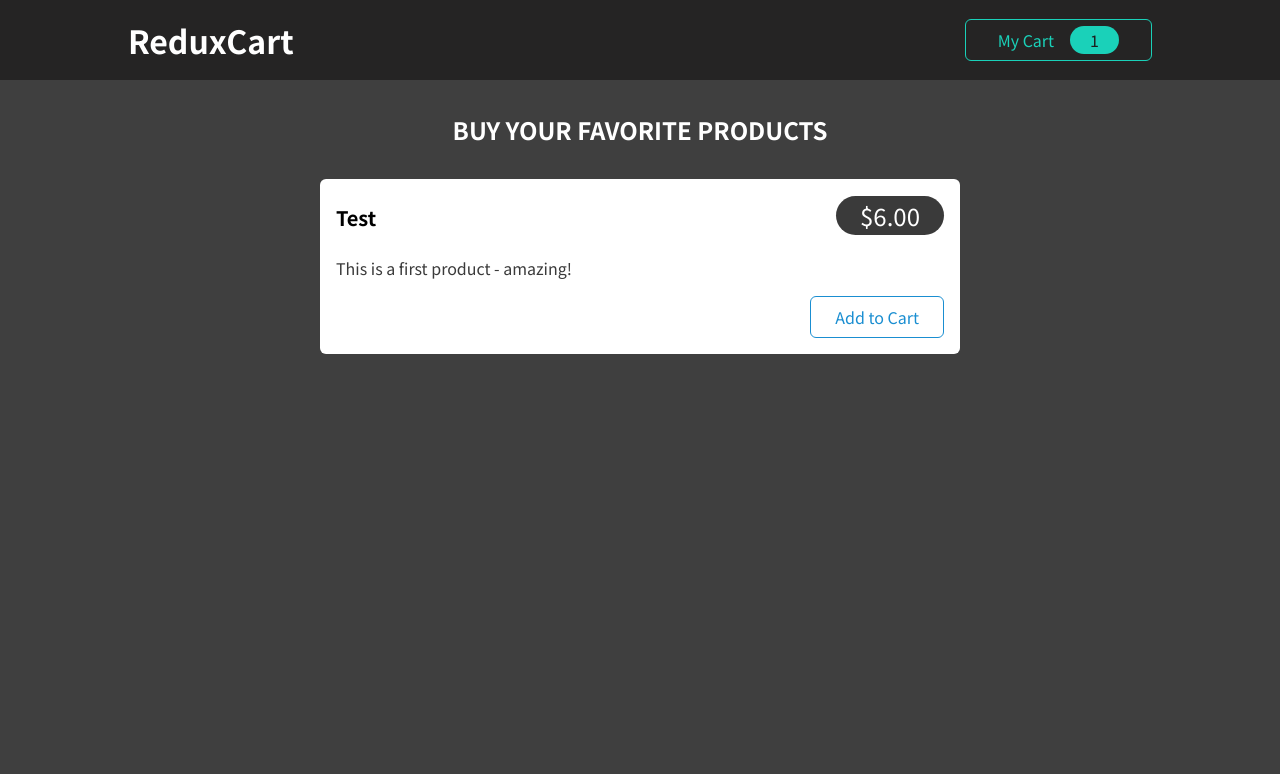
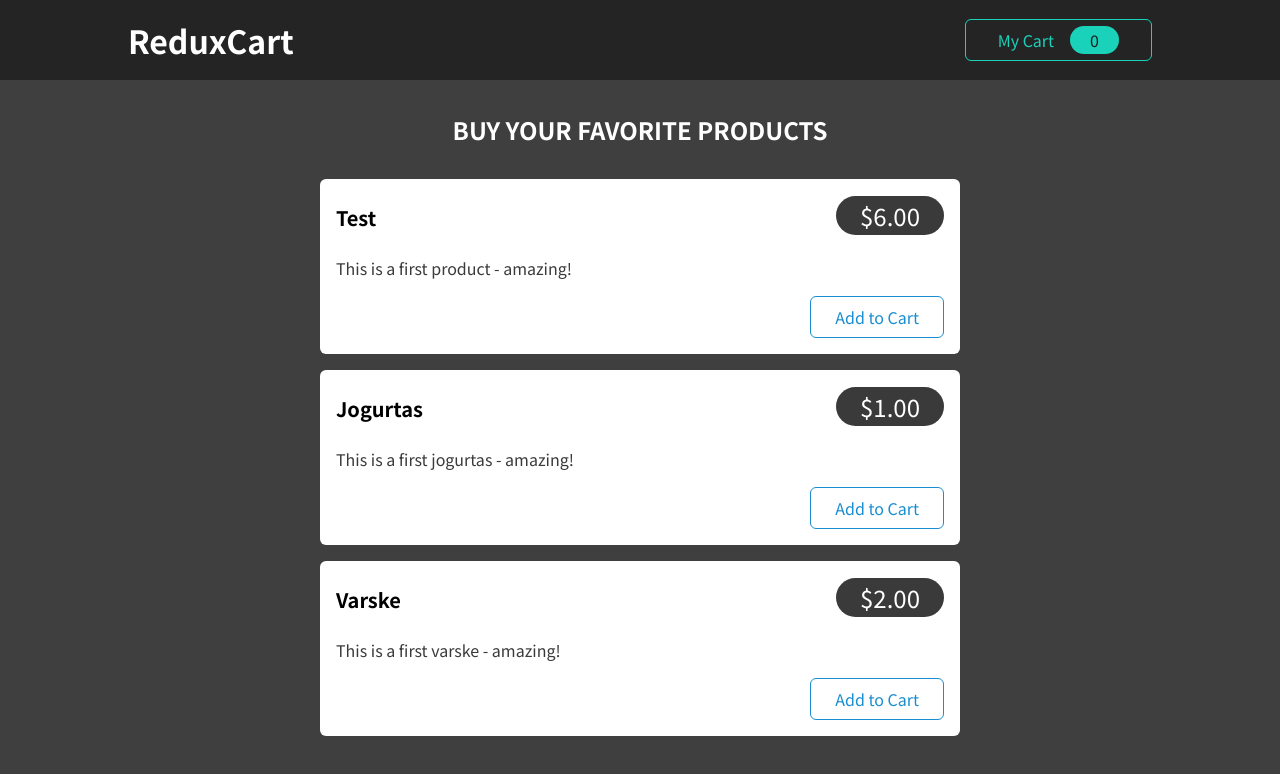
Before and after one commit to Saenvico/cart-app, a React (Create React App) app: page / in a window 1280 px wide. Shown: the top 774 px of the page. Built offline with nearby package versions, Linux system fonts and the light colour scheme.

Commit message:
update whole app with redux

```diff
--- a/src/components/Cart/Cart.js
+++ b/src/components/Cart/Cart.js
@@ -1,15 +1,27 @@
+import { useSelector } from 'react-redux';
 import Card from '../UI/Card';
 import classes from './Cart.module.css';
 import CartItem from './CartItem';
 
 const Cart = (props) => {
+  const items = useSelector((state) => state.cart.items);
+
   return (
     <Card className={classes.cart}>
       <h2>Your Shopping Cart</h2>
       <ul>
-        <CartItem
-          item={{ title: 'Test Item', quantity: 3, total: 18, price: 6 }}
-        />
+        {items.map((item) => (
+          <CartItem
+            key={item.id}
+            item={{
+              id: item.id,
+              title: item.name,
+              quantity: item.quantity,
+              total: item.totalPrice,
+              price: item.price,
+            }}
+          />
+        ))}
       </ul>
     </Card>
   );
--- a/src/components/Cart/CartButton.js
+++ b/src/components/Cart/CartButton.js
@@ -5,6 +5,7 @@ import { uiActions } from '../../store/ui-slice';
 const CartButton = (props) => {
   const dispatch = useDispatch();
   const cartToggled = useSelector((state) => state.ui.cartIsVisible);
+  const quantity = useSelector((state) => state.cart.totalQuantity);
 
   const cartToggleHandler = (e) => {
     e.preventDefault();
@@ -17,7 +18,7 @@ const CartButton = (props) => {
       className={cartToggled ? classes.buttonActive : classes.button}
     >
       <span>My Cart</span>
-      <span className={classes.badge}>1</span>
+      <span className={classes.badge}>{quantity}</span>
     </button>
   );
 };
--- a/src/components/Cart/CartItem.js
+++ b/src/components/Cart/CartItem.js
@@ -1,7 +1,21 @@
+import { useDispatch } from 'react-redux';
+import { cartActions } from '../../store/cart-slice';
 import classes from './CartItem.module.css';
 
 const CartItem = (props) => {
-  const { title, quantity, total, price } = props.item;
+  const { id, title, quantity, total, price } = props.item;
+
+  const dispatch = useDispatch();
+
+  const removeFromCartHandler = () => {
+    dispatch(
+      cartActions.removeItemFromCart({ id, title, quantity, total, price })
+    );
+  };
+
+  const addToCartHandler = () => {
+    dispatch(cartActions.addItemToCart({ id, title, quantity, total, price }));
+  };
 
   return (
     <li className={classes.item}>
@@ -17,8 +31,8 @@ const CartItem = (props) => {
           x <span>{quantity}</span>
         </div>
         <div className={classes.actions}>
-          <button>-</button>
-          <button>+</button>
+          <button onClick={removeFromCartHandler}>-</button>
+          <button onClick={addToCartHandler}>+</button>
         </div>
       </div>
     </li>
--- a/src/components/Shop/ProductItem.js
+++ b/src/components/Shop/ProductItem.js
@@ -1,8 +1,22 @@
+import { useDispatch } from 'react-redux';
+import { cartActions } from '../../store/cart-slice';
 import Card from '../UI/Card';
 import classes from './ProductItem.module.css';
 
 const ProductItem = (props) => {
-  const { title, price, description } = props;
+  const { id, title, price, description } = props;
+
+  const dispatch = useDispatch();
+
+  const addToCartHandler = () => {
+    dispatch(
+      cartActions.addItemToCart({
+        id,
+        title,
+        price,
+      })
+    );
+  };
 
   return (
     <li className={classes.item}>
@@ -13,7 +27,7 @@ const ProductItem = (props) => {
         </header>
         <p>{description}</p>
         <div className={classes.actions}>
-          <button>Add to Cart</button>
+          <button onClick={addToCartHandler}>Add to Cart</button>
         </div>
       </Card>
     </li>
--- a/src/components/Shop/Products.js
+++ b/src/components/Shop/Products.js
@@ -1,16 +1,41 @@
 import ProductItem from './ProductItem';
 import classes from './Products.module.css';
+
+const DUMMY_PRODUCTS = [
+  {
+    id: 1,
+    title: 'Test',
+    price: 6,
+    description: 'This is a first product - amazing!',
+  },
+  {
+    id: 156,
+    title: 'Jogurtas',
+    price: 1,
+    description: 'This is a first jogurtas - amazing!',
+  },
+  {
+    id: 132,
+    title: 'Varske',
+    price: 2,
+    description: 'This is a first varske - amazing!',
+  },
+];
 
 const Products = (props) => {
   return (
     <section className={classes.products}>
       <h2>Buy your favorite products</h2>
       <ul>
-        <ProductItem
-          title='Test'
-          price={6}
-          description='This is a first product - amazing!'
-        />
+        {DUMMY_PRODUCTS.map((product) => (
+          <ProductItem
+            key={product.id}
+            id={product.id}
+            title={product.title}
+            price={product.price}
+            description={product.description}
+          />
+        ))}
       </ul>
     </section>
   );
--- a/src/store/cart-slice.js
+++ b/src/store/cart-slice.js
@@ -1,4 +1,4 @@
-import { createSlice, current } from '@reduxjs/toolkit';
+import { createSlice } from '@reduxjs/toolkit';
 
 const cartInitialState = { items: [], totalQuantity: 0 };
 
@@ -9,9 +9,10 @@ const cartSlice = createSlice({
     addItemToCart(state, action) {
       const newItem = action.payload;
       const existingItem = state.items.find((item) => item.id === newItem.id);
+      state.totalQuantity++;
       if (!existingItem) {
         state.items.push({
-          itemId: newItem.id,
+          id: newItem.id,
           price: newItem.price,
           quantity: 1,
           totalPrice: newItem.price,
@@ -27,7 +28,8 @@ const cartSlice = createSlice({
       const existingItem = state.items.find(
         (item) => item.id === currentItem.id
       );
-      if (existingItem.quantity === 1) {
+      state.totalQuantity--;
+      if (existingItem && existingItem.quantity === 1) {
         state.items = state.items.filter((item) => item.id !== currentItem.id);
       } else {
         existingItem.quantity--;
```
